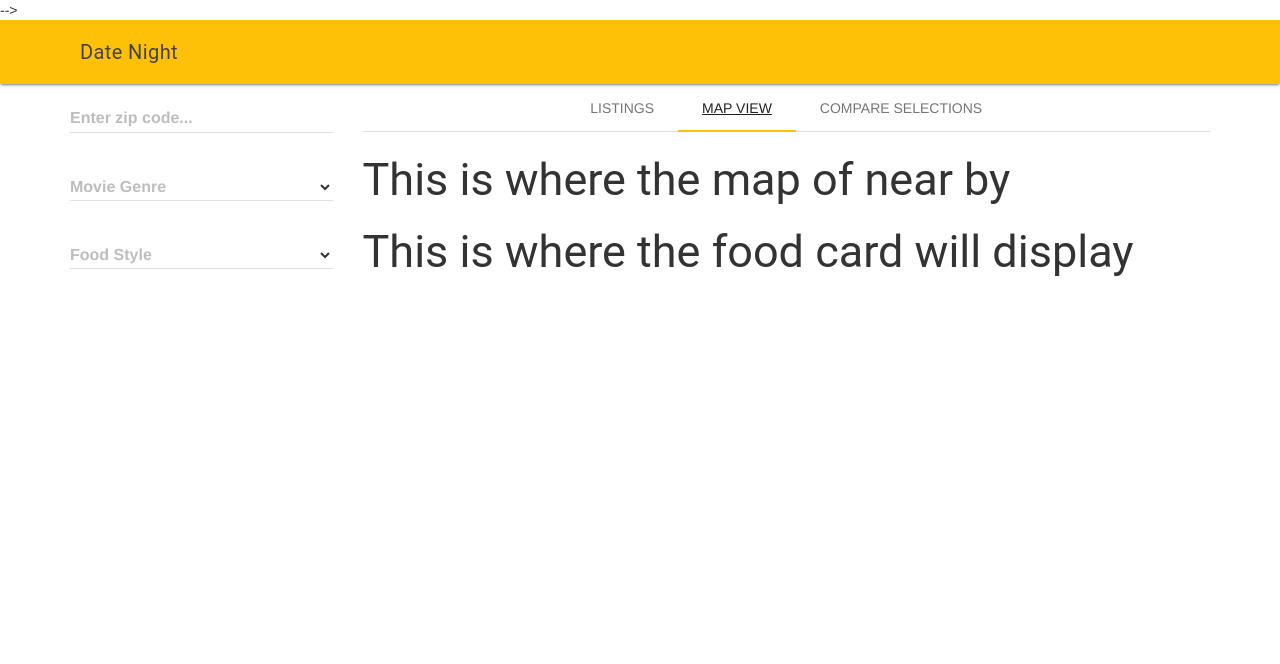
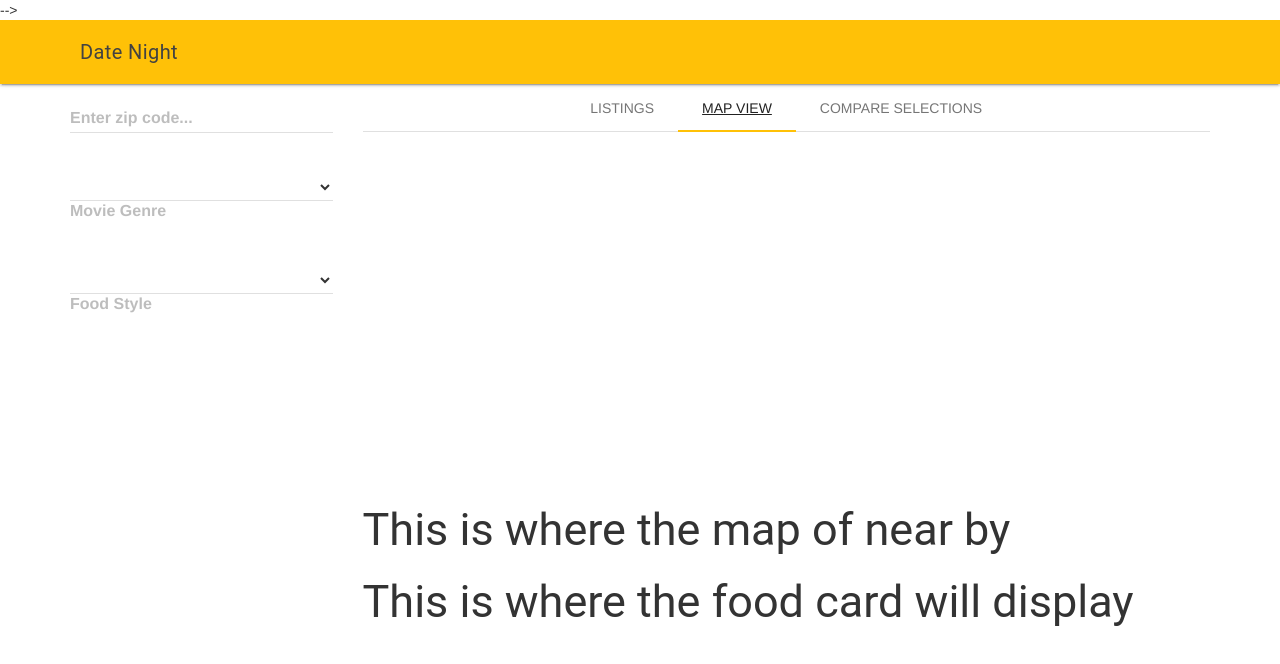
Before and after one commit to JZinger18/Date-Night, a plain HTML site: page public/index2.html in a window 1280 px wide. Both pictures are taken after a click on the link "MAP VIEW". Drawn offline with nearby package versions, Linux system fonts and the light colour scheme; some packages are replaced by stand-ins of ours; no server answers.

Commit message:
map style, link css to html

```diff
--- a/public/index2.html
+++ b/public/index2.html
@@ -29,6 +29,7 @@
   <link rel="stylesheet" href="https://code.getmdl.io/1.3.0/material.indigo-pink.min.css">
   <script defer src="https://code.getmdl.io/1.3.0/material.min.js"></script>
   <link rel="stylesheet" href="https://code.getmdl.io/1.3.0/material.amber-lime.min.css" />
+  <link rel="stylesheet" href="style2.css">
 
 
 
@@ -117,10 +118,8 @@
           left: 0;
           right: 0;
           pointer-events: none;
-          position: absolute;
           top: 24px;
           width: 100%;
-          overflow: hidden;
           white-space: nowrap;
           text-align: left;
         }
--- /dev/null
+++ b/public/style2.css
@@ -0,0 +1,4 @@
+#map {
+	height: 350px;
+	width:  250px;
+}
```
